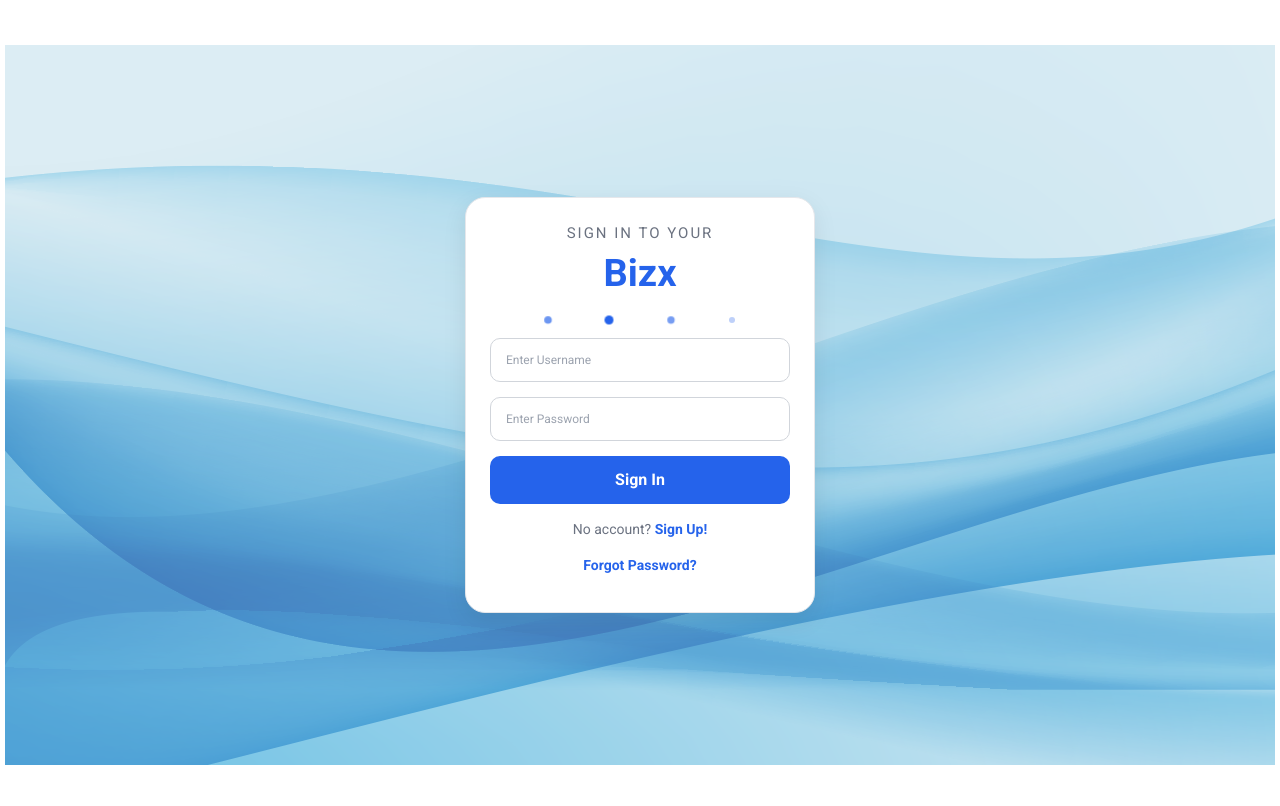
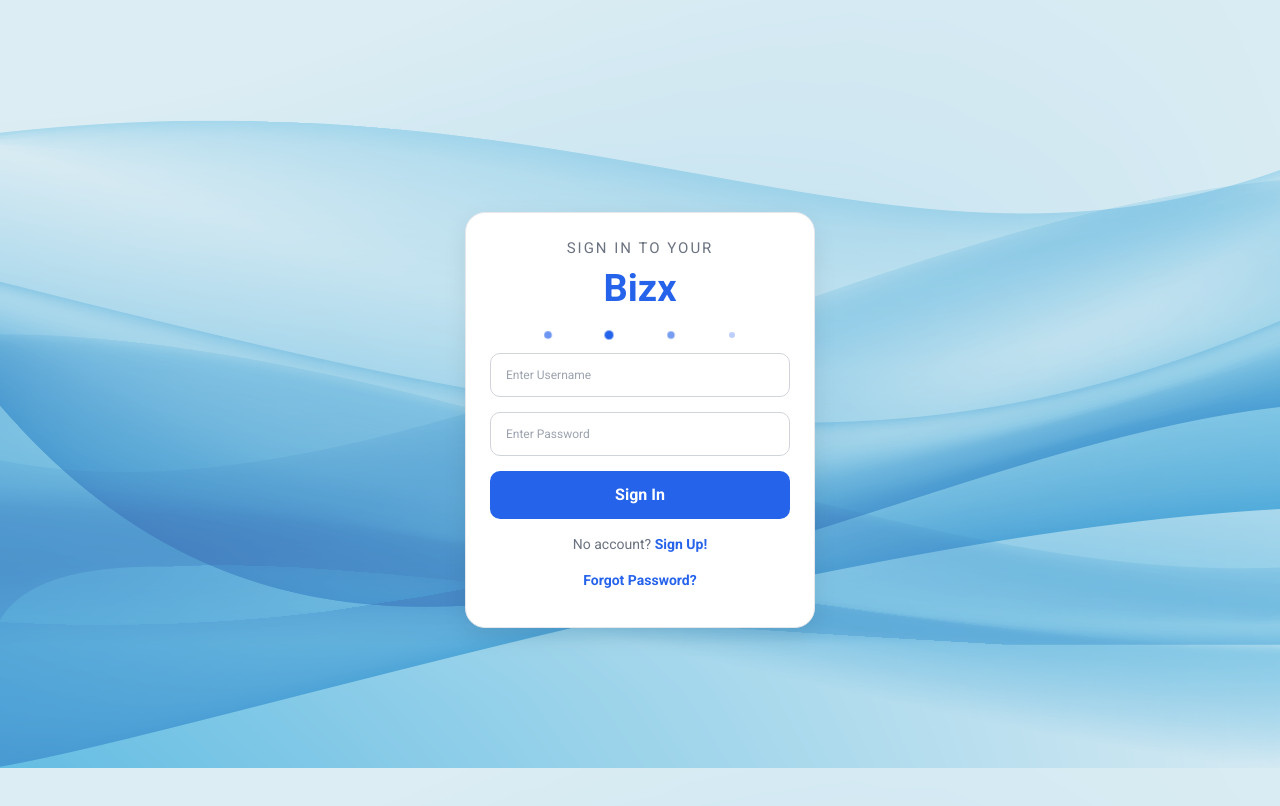
Before and after one commit to Prasanthkota25/Bizx, a React (Create React App) app: page / in a window 1280 px wide. Shown: the top 806 px of the page. Built offline with nearby package versions, Linux system fonts and the light colour scheme.

Commit message:
Describe your changes

```diff
--- a/src/components/DashboardCards.jsx
+++ b/src/components/DashboardCards.jsx
@@ -266,6 +266,7 @@ function DashboardCards() {
     };
 
     return (
+        <div className="main-container">
         <div className={`dashboard-layout ${selectedMenu ? 'panel-open' : ''}`}>
             {/* =========================================
                 LEFT PANEL
@@ -393,6 +394,7 @@ function DashboardCards() {
                 menuOptions={menuOptions}
             />
         </div>
+        </div>
     );
 }
 
--- a/src/styles/auth.css
+++ b/src/styles/auth.css
@@ -170,7 +170,11 @@
 
  /* Full Page Background */
 .auth-container {
-  min-height: 90vh;
+  margin-top: -40px;
+  /* min-height: 90vh; */
+  min-height: calc(100vh + 40px);
+  overflow: hidden;
+
   display: flex;
   justify-content: center;
   align-items: center;
--- a/src/styles/common.css
+++ b/src/styles/common.css
@@ -10,8 +10,8 @@ html {
 }
 
 body {
-    margin: 5px;
-    /* padding-top: 40px; */
+    margin: 0;
+    padding-top: 40px;
     font-size: 12px;
     /* font-family: "Arimo", "Segoe UI", sans-serif, "Helvetica Neue", Arial, sans-serif; */
       font-family: Roboto,sans-serif;
--- a/src/styles/home.css
+++ b/src/styles/home.css
@@ -1,9 +1,3 @@
-
-
-
-body{
-     padding-top: 40px;
-}
 /* =========================================
    MAIN CONTAINER
 ========================================= */
@@ -25,7 +19,7 @@ body{
 }
 
 .dashboard-layout.panel-open {
-    grid-template-columns: 210px minmax(0, 1fr) 250px;
+    grid-template-columns: 210px minmax(0, 1fr) 220px;
 }
 
 /* =========================================
--- a/src/styles/leave.css
+++ b/src/styles/leave.css
@@ -8,18 +8,6 @@
   min-height: calc(100vh - 45px);
   /* zoom: 0.9; */
 }
-
-
-.leave-form {
-  position: relative;
-  width: 100%;
-  padding: 2rem;
-  border-radius: 12px;
-  background: #ffffff;
-  border: 1px solid #e5e7eb;
-  box-shadow: 0 4px 15px rgba(0, 0, 0, 0.05);
-}
-
 
 .leave-card {
   border-radius: 5px !important;
```
